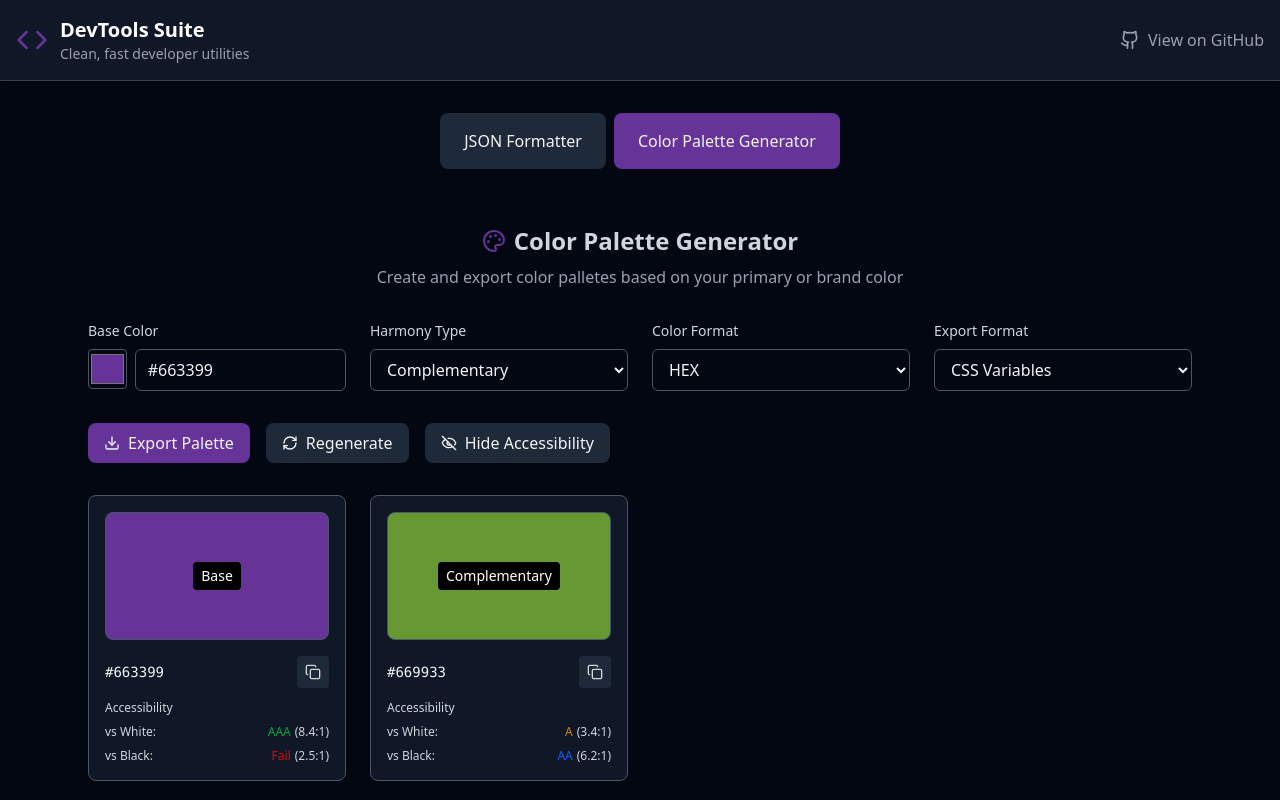
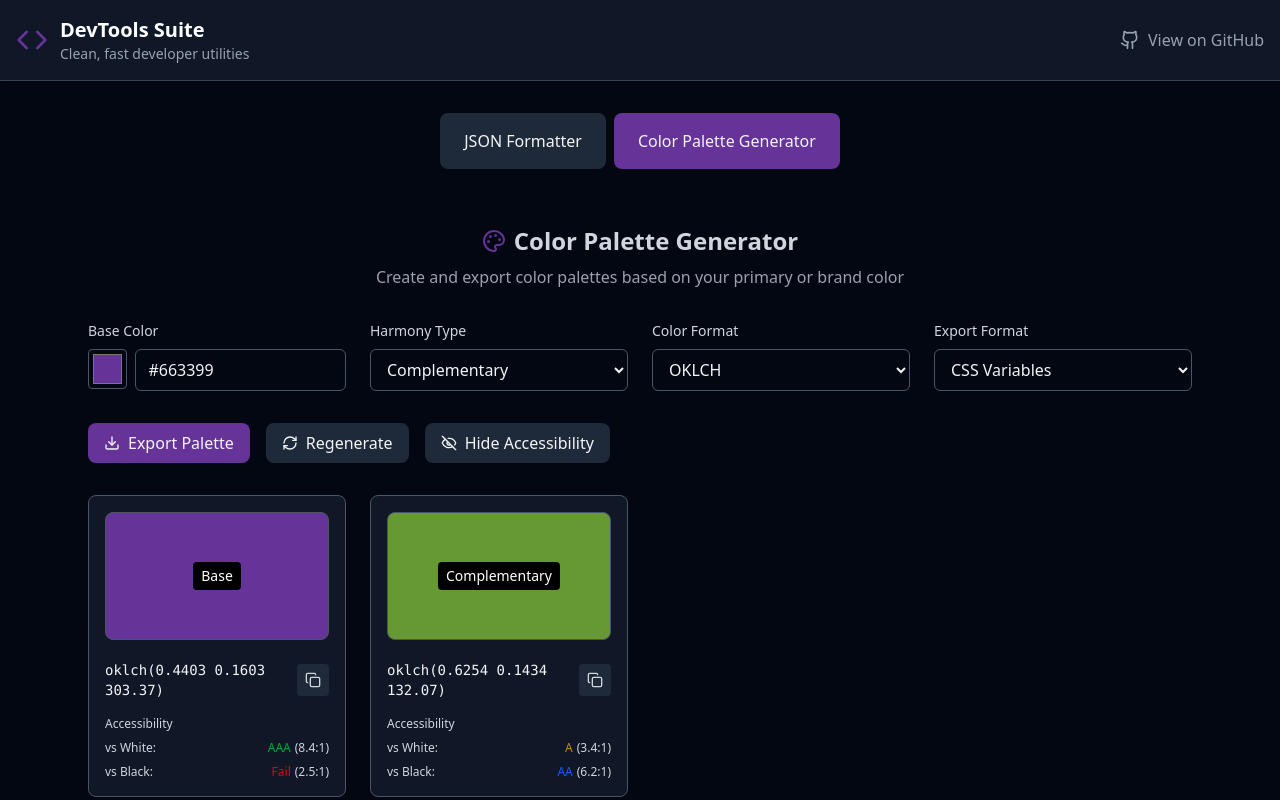
Before and after one commit to lukas0108/dev_tools_suite, a React (Vite) app: page / in a window 1280 px wide. Both pictures are taken after a click on the button "Color Palette Generator". Shown: the top 800 px of the page. Built offline with nearby package versions, Linux system fonts and the light colour scheme.

Commit message:
fixed oklch conversion

```diff
--- a/src/components/tools/ColorPalette.jsx
+++ b/src/components/tools/ColorPalette.jsx
@@ -6,12 +6,12 @@ const ColorPaletteGenerator = () => {
     const [harmonyType, setHarmonyType] = useState('complementary');
     const [palette, setPalette] = useState([]);
     const [exportFormat, setExportFormat] = useState('css');
-    const [colorFormat, setColorFormat] = useState('hex');
+    const [colorFormat, setColorFormat] = useState('oklch');
     const [showAccessibility, setShowAccessibility] = useState(true);
     const [copiedColor, setCopiedColor] = useState(null);
     const [copiedPalette, setCopiedPalette] = useState(false);
 
-    // color validation utility
+    // color validation utility (oklch input soonTM)
     const isValidHex = (hex) => {
         return /^#?([a-f\d]{3}|[a-f\d]{6})$/i.test(hex);
     };
@@ -22,11 +22,11 @@ const ColorPaletteGenerator = () => {
 
         // convert 3 digit hex to 6 digit
         if (hex.length === 3) {
-        hex = hex.split('').map(char => char + char).join('');
+            hex = hex.split('').map(char => char + char).join('');
         }
 
-    return '#' + hex;
-};
+        return '#' + hex;
+    };
 
     // color conversion
     const hexToRgb = (hex) => {
@@ -34,6 +34,7 @@ const ColorPaletteGenerator = () => {
 
         const normalizedHex = normalizeHex(hex);
         const result = /^#?([a-f\d]{2})([a-f\d]{2})([a-f\d]{2})$/i.exec(normalizedHex);
+
         return result ? {
             r: parseInt(result[1], 16),
             g: parseInt(result[2], 16),
@@ -87,6 +88,7 @@ const ColorPaletteGenerator = () => {
         };
 
         let r, g, b;
+
         if (s === 0) {
             r = g = b = l;
         } else {
@@ -105,12 +107,39 @@ const ColorPaletteGenerator = () => {
     };
 
     const rgbToOklch = (r, g, b) => {
-        // simplified OKLCH conversion (approximation)
-        const { h, s, l } = rgbToHsl(r, g, b);
+        // convert RGB to linear RGB
+        const linearRgb = [r, g, b].map(c => {
+            c = c / 255;
+            return c <= 0.04045 ? c / 12.92 : Math.pow((c + 0.055) / 1.055, 2.4);
+        });
+
+        // to XYZ (i hate this)
+        const [rLin, gLin, bLin] = linearRgb;
+        const x = 0.4124564 * rLin + 0.3575761 * gLin + 0.1804375 * bLin;
+        const y = 0.2126729 * rLin + 0.7151522 * gLin + 0.0721750 * bLin;
+        const z = 0.0193339 * rLin + 0.1191920 * gLin + 0.9503041 * bLin;
+
+        // to OKLab
+        const l_ = Math.cbrt(0.8189330101 * x + 0.3618667424 * y - 0.1288597137 * z);
+        const m_ = Math.cbrt(0.0329845436 * x + 0.9293118715 * y + 0.0361456387 * z);
+        const s_ = Math.cbrt(0.0482003018 * x + 0.2643662691 * y + 0.6338517070 * z);
+
+        const l = 0.2104542553 * l_ + 0.7936177850 * m_ - 0.0040720468 * s_;
+        const a = 1.9779984951 * l_ - 2.4285922050 * m_ + 0.4505937099 * s_;
+        const b_lab = 0.0259040371 * l_ + 0.7827717662 * m_ - 0.8086757660 * s_;
+
+        // to OKLCH
+        const L = l;
+        const C = Math.sqrt(a * a + b_lab * b_lab);
+        let H = Math.atan2(b_lab, a) * 180 / Math.PI;
+
+        // hue normalization
+        if (H < 0) H += 360;
+
         return {
-            l: Math.round(l * 100) / 100,
-            c: Math.round(s * 0.4) / 100,
-            h: h
+            l: Math.round(L * 10000) / 10000,
+            c: Math.round(C * 10000) / 10000,
+            h: Math.round(H * 100) / 100
         };
     };
 
@@ -203,8 +232,8 @@ const ColorPaletteGenerator = () => {
             ...lightnesses.map((lightness, index) => {
                 const monoRgb = hslToRgb(h, s, lightness);
                 return {
-                hex: rgbToHex(monoRgb.r, monoRgb.g, monoRgb.b),
-                name: `Mono ${lightness}%`
+                    hex: rgbToHex(monoRgb.r, monoRgb.g, monoRgb.b),
+                    name: `Mono ${lightness}%`
                 };
             })
         ];
@@ -372,12 +401,12 @@ const ColorPaletteGenerator = () => {
     ];
 
     const colorFormats = [
+        { value: 'oklch', label: 'OKLCH' },
         { value: 'hex', label: 'HEX' },
         { value: 'rgb', label: 'RGB' },
         { value: 'rgba', label: 'RGBA' },
         { value: 'hsl', label: 'HSL' },
-        { value: 'hsla', label: 'HSLA' },
-        { value: 'oklch', label: 'OKLCH' }
+        { value: 'hsla', label: 'HSLA' }
     ];
 
     const exportFormats = [
@@ -397,7 +426,7 @@ const ColorPaletteGenerator = () => {
                     </h1>
                 </div>
                 <p className="tool-desc">
-                    Create and export color palletes based on your primary or brand color
+                    Create and export color palettes based on your primary or brand color
                 </p>
             </div>
 
@@ -410,7 +439,7 @@ const ColorPaletteGenerator = () => {
                             type="color"
                             value={baseColor}
                             onChange={(e) => setBaseColor(e.target.value)}
-                            className="w-12 h-10 rounded border border-gray-600 cursor-pointer"
+                            className="w-12 h-10 px-0.5 rounded border border-gray-600 cursor-pointer"
                         />
                         <input
                             type="text"
@@ -558,8 +587,8 @@ const ColorPaletteGenerator = () => {
                     Useful Links
                 </h3>
                 <ul>
-                    <li><a className='underline text-rebecca' href="https://evilmartians.com/chronicles/oklch-in-css-why-quit-rgb-hsl">Why OKLCH is better than RGB and HSL</a></li>
-                    <li><a className='underline text-rebecca' href="https://oklch.com">OKLCH color picker and visualizer</a></li>
+                    <li><a className='underline text-rebecca hover:text-rebecca-light' href="https://evilmartians.com/chronicles/oklch-in-css-why-quit-rgb-hsl">Why OKLCH is better than RGB and HSL</a></li>
+                    <li><a className='underline text-rebecca hover:text-rebecca-light' href="https://oklch.com">OKLCH color picker and visualizer</a></li>
                 </ul>
             </div>
 
--- a/src/index.css
+++ b/src/index.css
@@ -3,6 +3,7 @@
 
 @theme {
     --color-rebecca: oklch(44.03% 0.1603 303.37);
+    --color-rebecca-light: oklch(0.6434 0.2548 303.37);
     --color-rebecca-hover: oklch(0.2791 0.0932 304);
     --color-primary-bg: oklch(0.235 0 0);
     --color-secondary-bg: oklch(0.2736 0 0);
```
